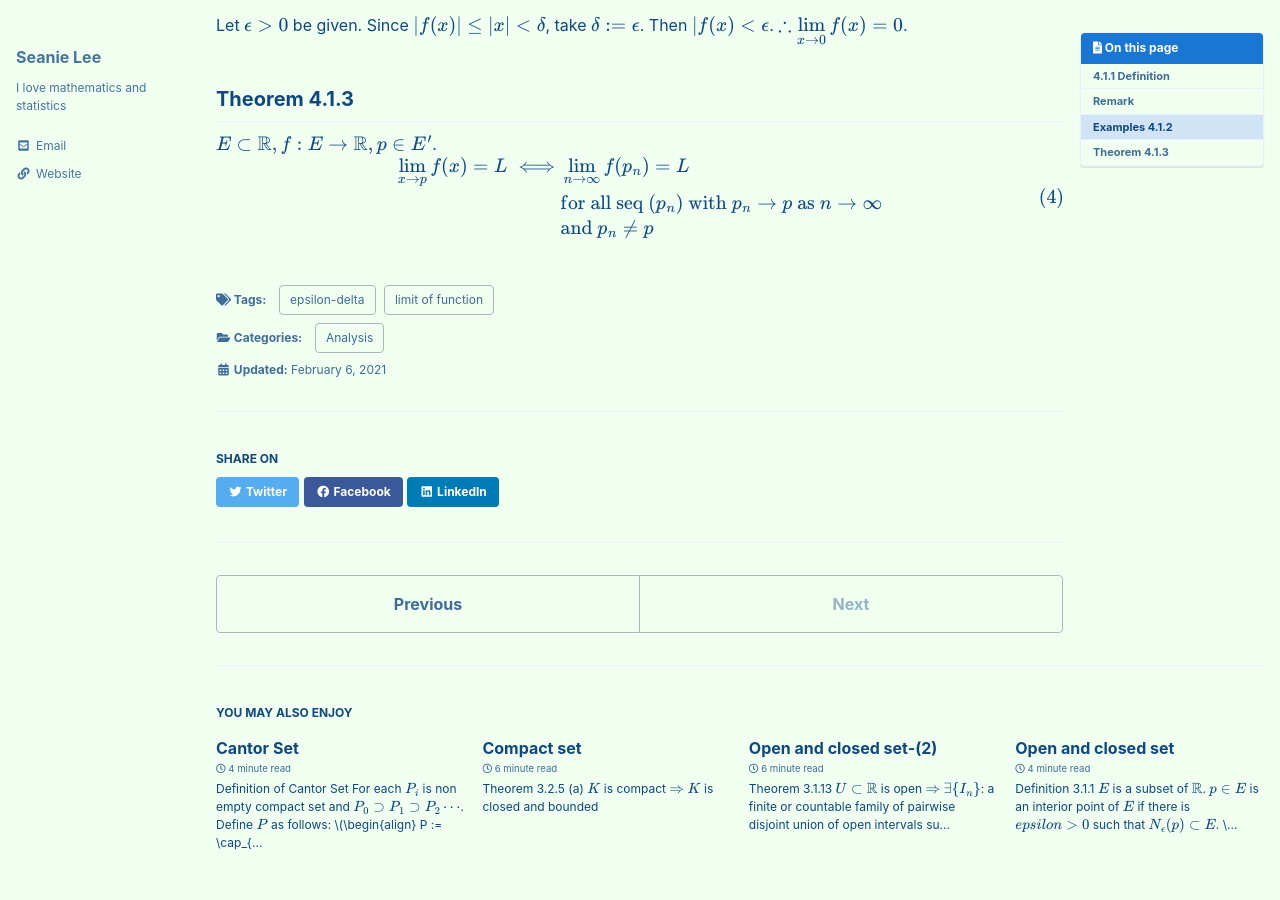
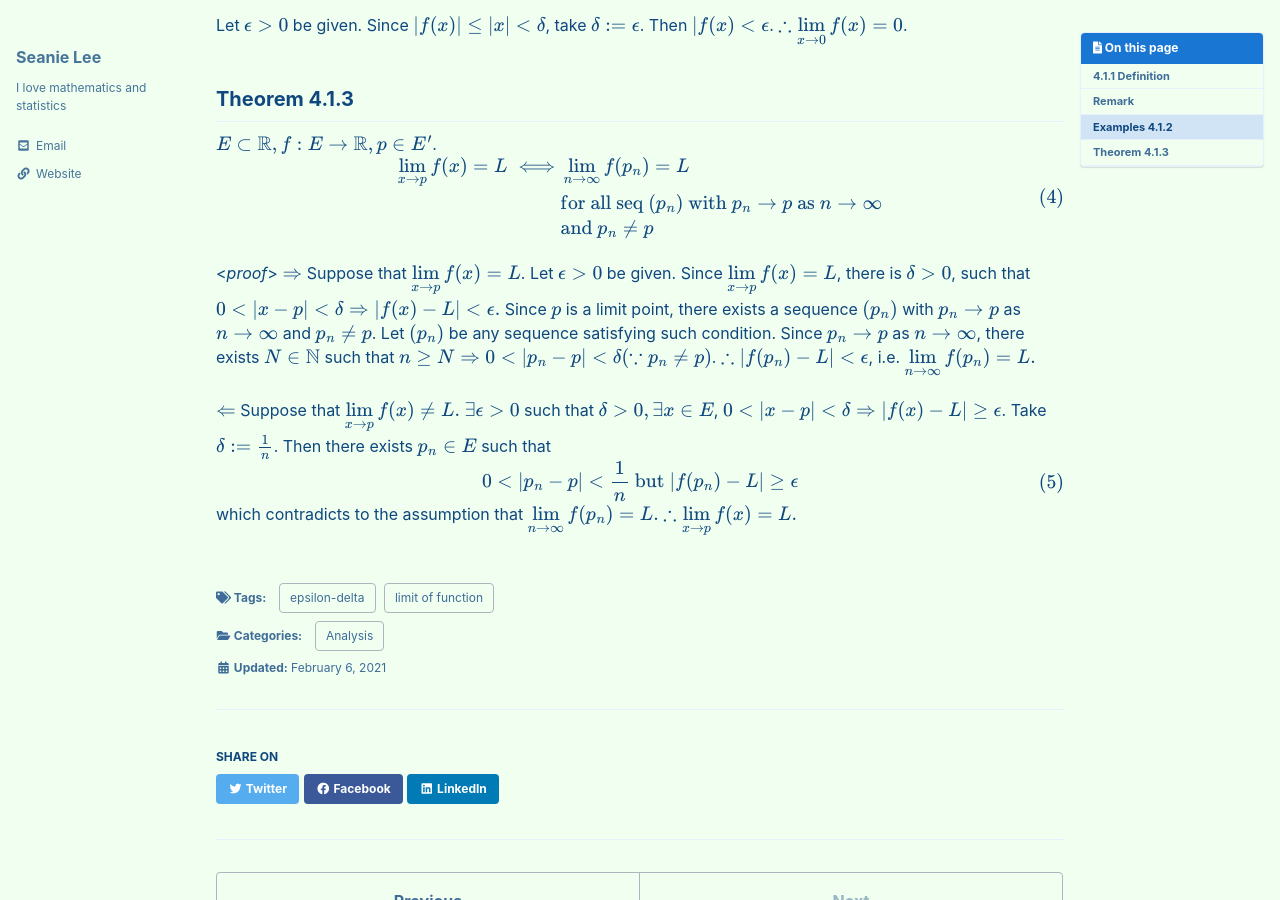
Before and after one commit to seanie12/blog, a Jekyll site: the page built from _posts/2021-02-06-Limit-of-function.md, in a window 1280 px wide and 900 px high, scrolled down 1593 px. Built offline with Jekyll 4.4.1, drawn with Linux system fonts in a browser that asks for light colours; cached includes are drawn as plain includes; formulas are drawn with MathJax 3; some of the changed text lies outside the part shown.

Commit message:
Update 2021-02-06-Limit-of-function.md

```diff
--- a/_posts/2021-02-06-Limit-of-function.md
+++ b/_posts/2021-02-06-Limit-of-function.md
@@ -111,3 +111,24 @@ $$
 \end{split}
 \end{align}
 $$
+
+<*proof*>
+$\Rightarrow$ Suppose that $\displaystyle{\lim_{x\to p}f(x)=L}$. Let $\epsilon >0 $ be given.
+Since $\displaystyle{\lim_{x\to p}f(x)=L}$, there is $\delta >0$, such that
+$0<|x-p| <\delta \Rightarrow |f(x)-L| <\epsilon.$
+Since $p$ is a limit point, there exists a sequence $(p_n)$ with $p_n \rightarrow p$ as $n\rightarrow \infty$
+and $p_n \neq p$. Let $(p_n)$ be any sequence satisfying such condition.
+Since $p_n \rightarrow p$ as $n\rightarrow \infty$, there exists $N\in \mathbb{N}$ such that
+$n\geq N \Rightarrow 0<|p_n -p| <\delta (\because p_n \neq p)$.
+$\therefore |f(p_n) - L | <\epsilon$, i.e. $\displaystyle{\lim_{n\to\infty}f(p_n) = L}.$
+
+$\Leftarrow$ Suppose that $\displaystyle{\lim_{x\to p} f(x) \neq L}.$
+$\exists \epsilon >0$ such that $\delta >0, \exists x \in E$, $0<|x-p|<\delta \Rightarrow |f(x)-L| \geq \epsilon$.
+Take $\delta := \frac{1}{n}$. Then there exists $p_n \in E$ such that
+$$
+\begin{align}
+0< |p_n-p|<\frac{1}{n} \text{ but } |f(p_n) - L | \geq \epsilon
+\end{align}
+$$
+which contradicts to the assumption that $\displaystyle{\lim_{n\to\infty}f(p_n)=L}.$
+$\therefore \displaystyle{\lim_{x\to p}f(x)=L}.$
```
